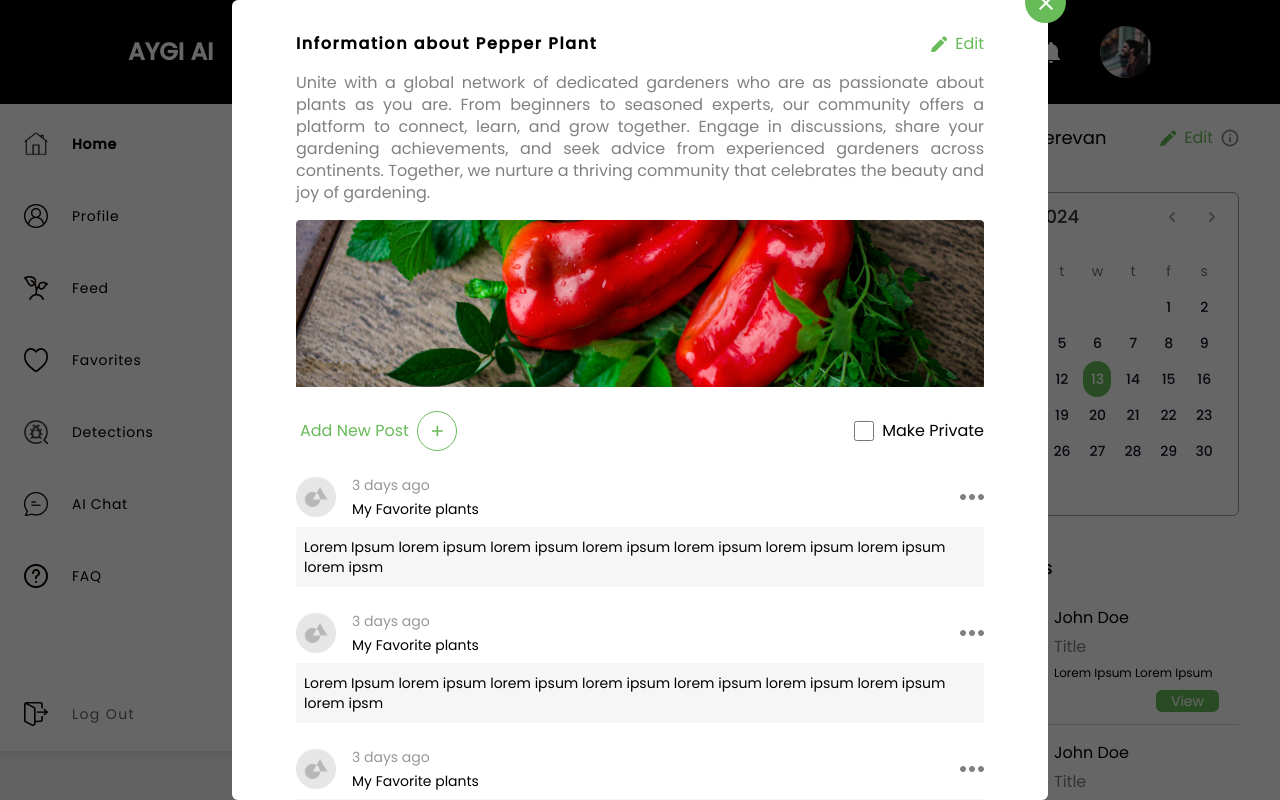
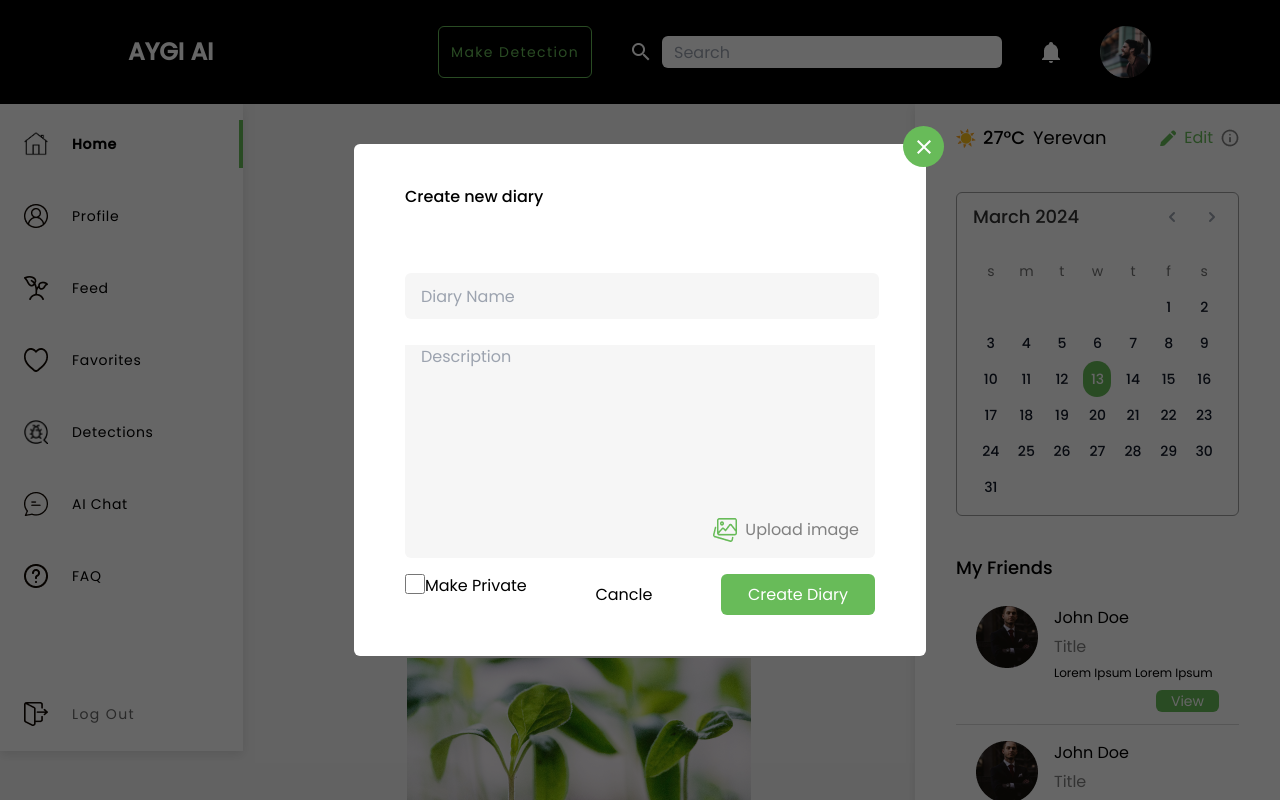
Before and after one commit to edgaravag/aygi-ai-vercel, a Next.js app: page /myGarden in a window 1280 px wide. Both pictures are taken after a click on the button "Add New Diary". Shown: the top 800 px of the page. Built offline with nearby package versions, Linux system fonts and the light colour scheme.

Commit message:
Continue Edid Diary

```diff
--- a/app/(mainPages)/components/EditDiary.jsx
+++ b/app/(mainPages)/components/EditDiary.jsx
@@ -1,10 +1,8 @@
 import React from "react";
 import Image from "next/image";
-import CloseIcon from "../../../public/closeIcon.svg";
 import UserIcon from "../../../public/headerUserIcon.png";
 import UploadImage from "../../../public/imgUpload.png";
 import GarbageImage from "../../../public/garbageImage.png";
-import CloseButton from "@/uiComponents/CloseButton";
 import PopUpWrap from "@/uiComponents/PopUpWrap";
 import Button from "@/uiComponents/Button";
 
--- /dev/null
+++ b/app/(mainPages)/components/NewDiary.jsx
@@ -0,0 +1,46 @@
+import PopUpWrap from "@/uiComponents/PopUpWrap";
+import React from "react";
+import Button from "@/uiComponents/Button";
+import UploadImage from "../../../public/userUploadImage.png";
+import Image from "next/image";
+const NewDiary = ({ onClose }) => {
+  return (
+    <PopUpWrap onClose={onClose} className="w-[572px] py-[41px] px-[51px] ">
+      <h2 className="font-medium ">Create new diary</h2>
+      <input
+        type="text"
+        name=""
+        id=""
+        className="h-[46px] w-[474px] bg-[#F6F6F6] text-[#808080] mt-[64px] rounded-md px-4"
+        placeholder="Diary Name"
+      />
+
+      <div className="h-[213px] mt-[26px] bg-[#F6F6F6] flex flex-col justify-between rounded-md">
+        <input
+          type="text"
+          placeholder="Description"
+          className="w-full outline-none bg-[#F6F6F6] px-4"
+        />
+        <div className="self-end flex px-4 py-4">
+          <Image src={UploadImage} alt="" className="mr-2" />
+          <p className="text-[#808080]">Upload image</p>
+        </div>
+      </div>
+
+      <div className="flex mt-4 justify-between">
+        <label className="flex">
+          <input
+          type="checkbox"
+          className="w-[20px] h-[20px] rounded-full"
+          />
+          Make Private
+        </label>
+
+        <Button className="px-10">Cancle</Button>
+        <Button className="bg-[#68BB59] w-[154px] h-[41px] text-[#FFFFFF]">Create Diary</Button>
+      </div>
+    </PopUpWrap>
+  );
+};
+
+export default NewDiary;
--- a/app/(mainPages)/myGarden/page.jsx
+++ b/app/(mainPages)/myGarden/page.jsx
@@ -8,6 +8,7 @@ import EditIcon from "../../../public/grayEditIcon.svg";
 import PlusIcon from "../../../public/plusIcon.svg";
 import EditDiary from "../components/EditDiary";
 import Button from "@/uiComponents/Button";
+import NewDiary from "../components/NewDiary";
 
 const diaries = [
   {
@@ -47,6 +48,7 @@ const diaries = [
 const MyGarden = () => {
   const [showDiaryPage, setShowDiaryPage] = useState(false);
   const [showEditDiary, setShowEditDiary] = useState(false);
+  const [showNewDiary, setShowNewDiary] = useState(false);
 
   return (
     <>
@@ -57,15 +59,21 @@ const MyGarden = () => {
               <div
                 key={index}
                 className={`${index === 0 && "mt-[-70px]"} relative w-[344px]`}
-                onClick={() => setShowDiaryPage(true)}
+
               >
                 {index === 0 && (
-                  <Button className="mb-6 p-1 gap-2 text-[#68BB59] font-normal">
+                  <Button
+                    className="mb-6 p-1 gap-2 text-[#68BB59] font-normal"
+                    onClick={() => setShowNewDiary(true)}
+                  >
                     Add New Diary
                     <Image src={PlusIcon} alt="" />
                   </Button>
                 )}
-                <div className=" cursor-pointer transition ease-in-out hover:-translate-y-1 hover:scale-105 duration-200 active:scale-95">
+                <div
+                  className=" cursor-pointer transition ease-in-out hover:-translate-y-1 hover:scale-105 duration-200 active:scale-95"
+                  onClick={() => setShowDiaryPage(true)}
+                >
                   <div className="flex justify-between items-center gap-14 pl-3 py-2">
                     <div className="flex flex-col">
                       <p className="font-medium tracking-wider">
@@ -141,6 +149,7 @@ const MyGarden = () => {
       {/* {showAddDiary && <CreateDiary onClose={() => setShowAddDiary(false)} />} */}
       {showDiaryPage && <DiaryPage onClose={() => setShowDiaryPage(false)} />}
       {showEditDiary && <EditDiary onClose={() => setShowEditDiary(false)} />}
+      {showNewDiary && <NewDiary onClose={() => setShowNewDiary(false)}/>}
     </>
   );
 };
--- a/uiComponents/PopUpWrap.jsx
+++ b/uiComponents/PopUpWrap.jsx
@@ -22,9 +22,3 @@ const PopUpWrap = ({ onClose, children, className }) => {
 };
 
 export default PopUpWrap;
-
-{/* <PopUpWrap>
-  <div className="bg-white w-[572px] py-[51px] px-[51px]">
-    <CloseButton />
-  </div>
-</PopUpWrap> */}
```
Also changed, not shown: public/userUploadImage.png (added).
